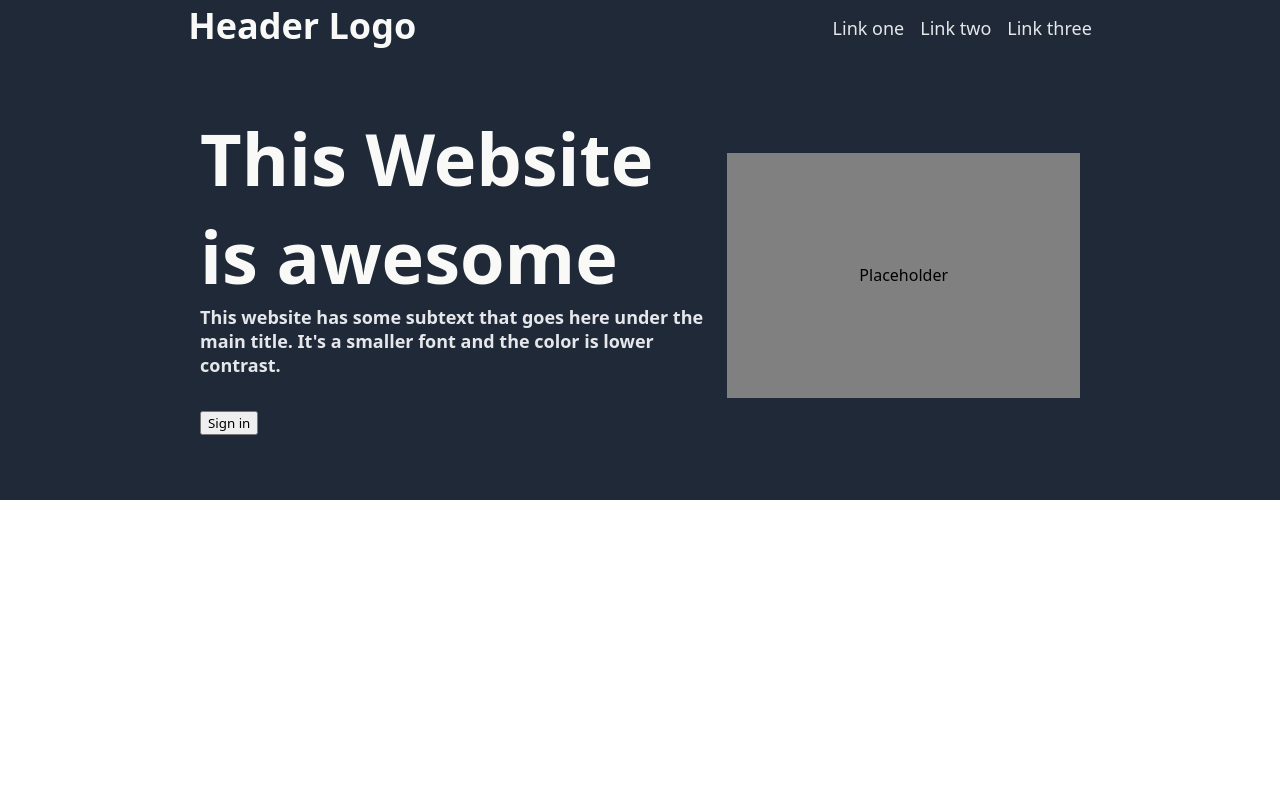
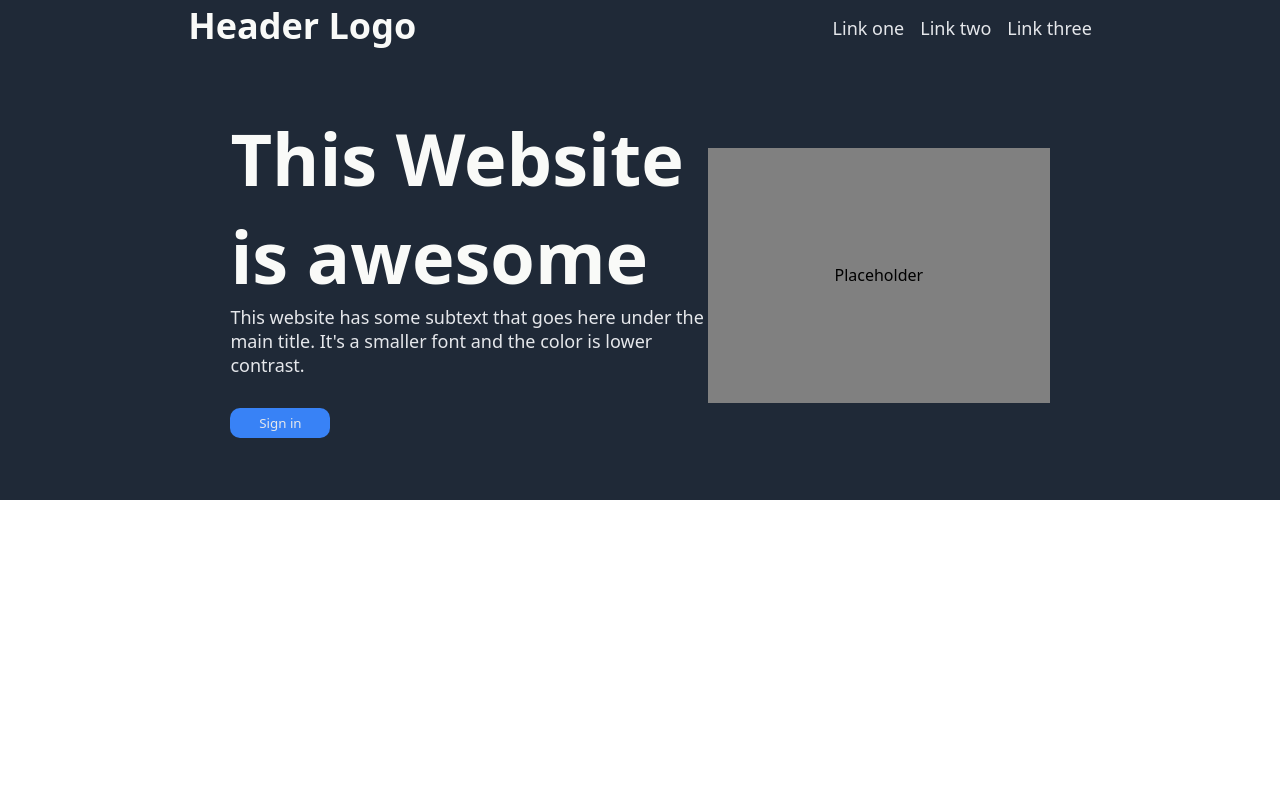
Before and after one commit to 5alvo/landing_page, a plain HTML site: page index.html in a window 1280 px wide. Shown: the top 800 px of the page. Drawn offline with Linux system fonts and the light colour scheme.

```diff
--- a/style.css
+++ b/style.css
@@ -46,21 +46,20 @@ a {
 
 .hero {
     display: flex;
+    width: 64%;
     flex-wrap: nowrap;
     background-color: #1f2937;
     height: 450px;
     align-items: center;
-    justify-content: space-between;
-    margin: 0px 150px;
     padding: 0 50px;
 }
 
 .hero-left {
     font-size: 48px;
-    font-weight: bolder;
     color: #f9faf8;
 }
 .subtext {
+    display: flex;
     font-size: 18px;
     color: #e5e7eb;
 }
@@ -69,6 +68,14 @@ a {
     display: flex;
     align-items: center;
     width: 700px;
-    height: 245px;
+    height: 255px;
     background-color: grey;
 }
+button {
+    border-style: none;
+    background-color: #3882f6;
+    color: #e5e7eb;
+    width: 100px;
+    height: 30px;
+    border-radius: 10px;
+}
```
